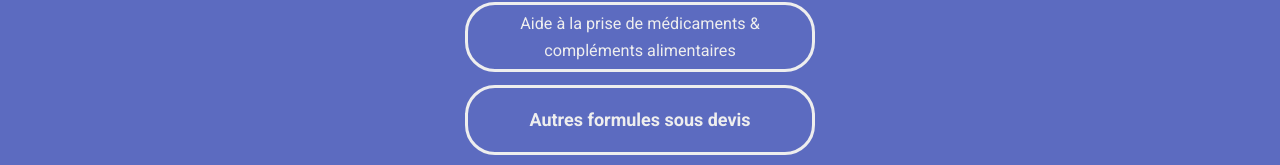
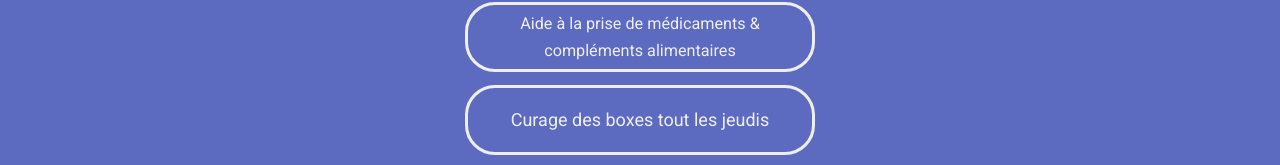
Before and after one commit to GoutteDooo/Site_Ecurie, a React (Vite) app: page /proprietaires in a window 1280 px wide. Shown: the part 1920-2085 px from the top of the page. Built offline with nearby package versions, Linux system fonts and the light colour scheme.

Commit message:
chore(Proprios): just add Curage des boxes dans Details

```diff
--- a/src/components/proprietaires/Details.jsx
+++ b/src/components/proprietaires/Details.jsx
@@ -15,6 +15,7 @@ const Details = () => {
     <p style={{ fontSize: "0.9rem" }}>
       Aide à la prise de médicaments & compléments alimentaires
     </p>,
+    <p>Curage des boxes tout les jeudis</p>,
     <b style={{ fontSize: "1rem" }}>Autres formules sous devis</b>,
     <>
       <b style={{ textDecoration: "underline" }}>Tarifs Pension :</b>
```
